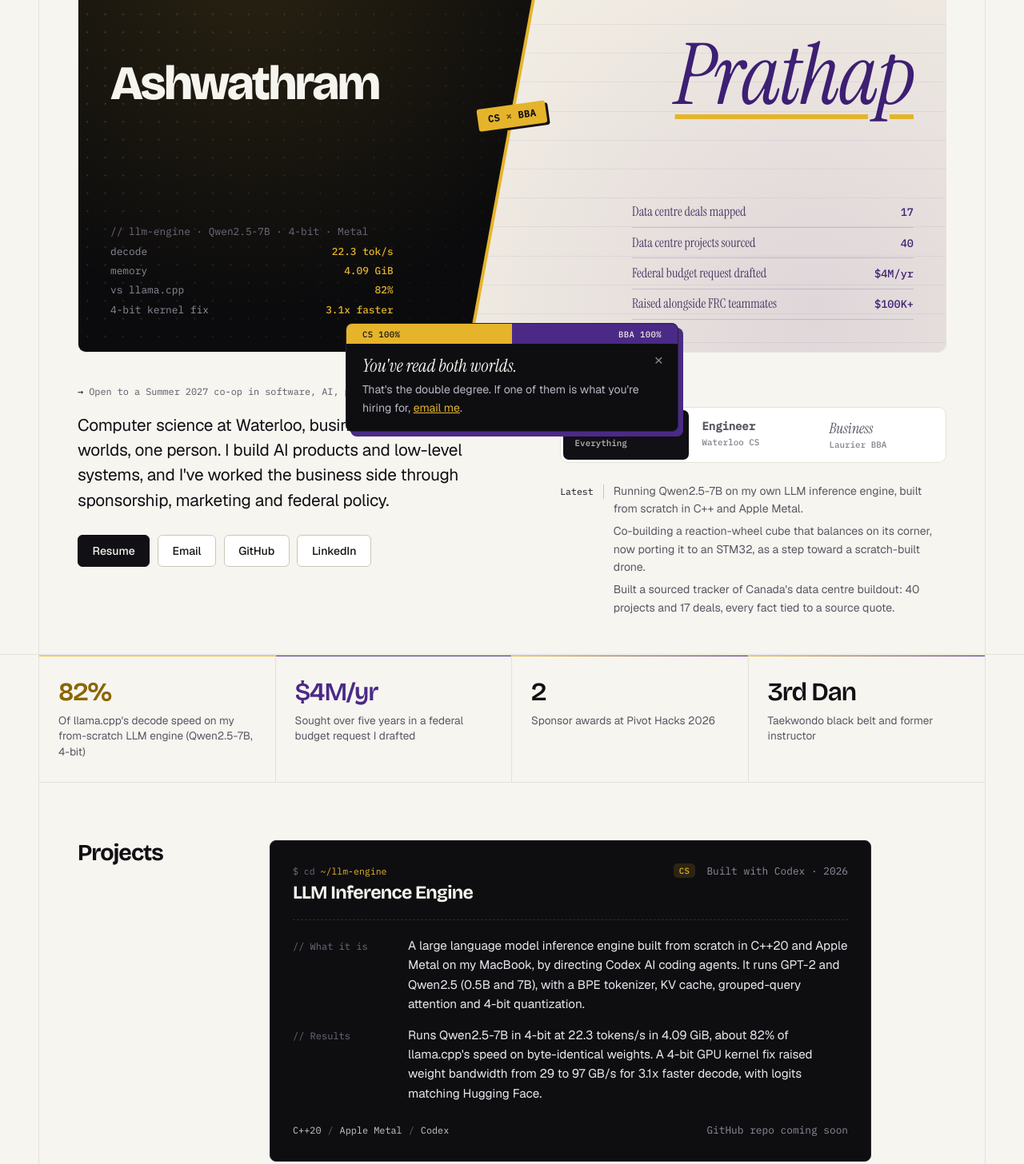
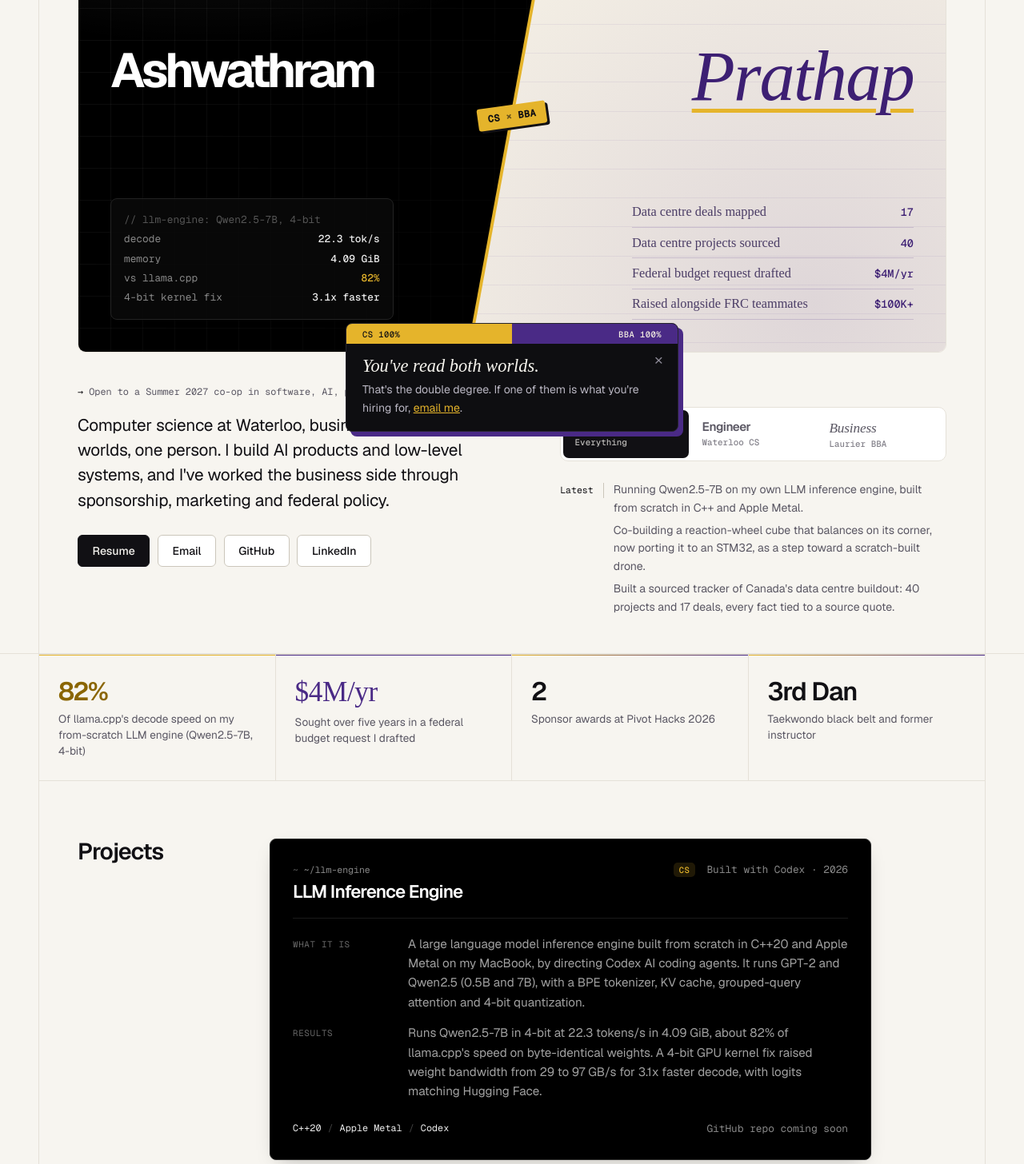
Before and after one commit to ashwathram-prathap/ashwathram-prathap.github.io, a plain HTML site: page index.html in a window 1280 px wide. Shown: the part 240-1696 px from the top of the page at 80% size. Drawn offline with nearby package versions, Linux system fonts and the light colour scheme; no server answers.

Commit message:
CS side in Vercel style (Geist, black, hairlines), business side in Times
Co-Authored-By: Claude Opus 5.5 <noreply@anthropic.com>
Claude-Session: https://claude.ai/code/session_01W23npetqmXsqkgSiX6k1da

```diff
--- a/index.html
+++ b/index.html
@@ -91,7 +91,7 @@
   <link rel="icon" href="favicon.svg" type="image/svg+xml">
   <link rel="preconnect" href="https://fonts.googleapis.com">
   <link rel="preconnect" href="https://fonts.gstatic.com" crossorigin>
-  <link href="https://fonts.googleapis.com/css2?family=Bricolage+Grotesque:opsz,wght@12..96,500..800&family=Geist:wght@400;500;600&family=IBM+Plex+Mono:wght@400;500&family=Instrument+Serif:ital@0;1&display=swap" rel="stylesheet">
+  <link href="https://fonts.googleapis.com/css2?family=Geist:wght@400;500;600;700&family=Geist+Mono:wght@400;500&family=Tinos:ital,wght@0,400;0,700;1,400&display=swap" rel="stylesheet">
   <link rel="stylesheet" href="styles.css">
 </head>
 <body>
@@ -129,7 +129,7 @@
             <p class="world-label">University of Waterloo <span>Computer Science</span></p>
             <p class="world-name" aria-hidden="true">Ashwathram<span class="caret"></span></p>
             <div class="term" role="group" aria-label="LLM inference engine benchmark">
-              <p class="term-c">// llm-engine · Qwen2.5-7B · 4-bit · Metal</p>
+              <p class="term-c">// llm-engine: Qwen2.5-7B, 4-bit</p>
               <p><span>decode</span><b>22.3 tok/s</b></p>
               <p><span>memory</span><b>4.09 GiB</b></p>
               <p><span>vs llama.cpp</span><b>82%</b></p>
--- a/styles.css
+++ b/styles.css
@@ -26,9 +26,9 @@
   --accent: var(--fg);
 
   --sans: "Geist", "Inter", "Helvetica Neue", Arial, sans-serif;
-  --mono: "IBM Plex Mono", ui-monospace, "SF Mono", Menlo, monospace;
-  --grotesk: "Bricolage Grotesque", "Geist", "Helvetica Neue", Arial, sans-serif;
-  --serif: "Instrument Serif", "Iowan Old Style", Georgia, serif;
+  --mono: "Geist Mono", ui-monospace, "SF Mono", Menlo, monospace;
+  --grotesk: "Geist", "Helvetica Neue", Arial, sans-serif;
+  --serif: "Times New Roman", "Tinos", Times, serif;
   --display: var(--grotesk);
   --pad: 3rem;
   color-scheme: light;
@@ -77,7 +77,7 @@
 }
 
 /* The lens changes the page's accent and its display type */
-:root[data-lens="tech"] { --accent: var(--cs); --display: var(--mono); }
+:root[data-lens="tech"] { --accent: var(--cs); --display: var(--sans); }
 :root[data-lens="biz"] { --accent: var(--bba); --display: var(--serif); }
 
 /* Filtering: anything tagged with data-show appears only in the views it lists */
@@ -219,8 +219,8 @@ main > .frame::after {
   padding: 0 var(--pad);
 }
 .wordmark {
-  font-family: var(--grotesk);
-  font-weight: 700;
+  font-family: var(--sans);
+  font-weight: 600;
   font-size: 0.95rem;
   letter-spacing: -0.01em;
   text-decoration: none;
@@ -230,7 +230,7 @@ main > .frame::after {
   font-family: var(--serif);
   font-style: italic;
   font-weight: 400;
-  font-size: 1.1rem;
+  font-size: 1.02rem;
   color: var(--bba);
 }
 .sections {
@@ -299,7 +299,7 @@ main > .frame::after {
 }
 .lens-btn:hover { color: var(--fg); }
 .lens-btn[aria-pressed="true"] { background: var(--fg); color: var(--bg); }
-.lens-btn[data-lens="tech"][aria-pressed="true"] { background: #111014; color: var(--gold); }
+.lens-btn[data-lens="tech"][aria-pressed="true"] { background: #000; color: #FFF; box-shadow: inset 0 0 0 1px #333; }
 .lens-btn[data-lens="biz"][aria-pressed="true"] { background: #4A2A86; color: #F4EEE2; }
 
 .lens-big {
@@ -319,8 +319,8 @@ main > .frame::after {
   font: 600 0.95rem/1.1 var(--sans);
   letter-spacing: -0.01em;
 }
-.lens-big .lens-btn[data-lens="tech"] b { font-family: var(--mono); font-size: 0.88rem; }
-.lens-big .lens-btn[data-lens="biz"] b { font-family: var(--serif); font-style: italic; font-weight: 400; font-size: 1.15rem; }
+.lens-big .lens-btn[data-lens="tech"] b { letter-spacing: -0.03em; }
+.lens-big .lens-btn[data-lens="biz"] b { font-family: var(--serif); font-style: italic; font-weight: 400; font-size: 1.08rem; }
 .lens-big .lens-btn span { font-size: 0.68rem; opacity: 0.75; }
 .lens-q {
   margin: 0 0 0.6rem;
@@ -353,17 +353,19 @@ main > .frame::after {
 }
 .world-cs {
   background:
-    radial-gradient(circle at 20% 15%, rgba(229, 180, 43, 0.14), transparent 45%),
-    #0B0B0D;
-  color: #EDECF0;
+    radial-gradient(ellipse 60% 50% at 15% 0%, rgba(255, 255, 255, 0.09), transparent 70%),
+    #000;
+  color: #EDEDED;
   clip-path: polygon(0 0, calc((var(--seam) + var(--tilt)) * 1%) 0, calc((var(--seam) - var(--tilt)) * 1%) 100%, 0 100%);
 }
 .world-cs::before {
   content: "";
   position: absolute;
   inset: 0;
-  background-image: radial-gradient(rgba(229, 180, 43, 0.22) 1px, transparent 1.4px);
-  background-size: 1.4rem 1.4rem;
+  background-image:
+    linear-gradient(rgba(255, 255, 255, 0.06) 1px, transparent 1px),
+    linear-gradient(90deg, rgba(255, 255, 255, 0.06) 1px, transparent 1px);
+  background-size: 2.5rem 2.5rem;
   -webkit-mask-image: linear-gradient(120deg, #000, transparent 70%);
   mask-image: linear-gradient(120deg, #000, transparent 70%);
 }
@@ -405,7 +407,7 @@ main > .frame::after {
   opacity: 0.8;
 }
 .world-label span { opacity: 0.6; }
-.world-bba .world-label { font-family: var(--serif); font-size: 1rem; letter-spacing: 0; }
+.world-bba .world-label { font-family: var(--serif); font-size: 1.02rem; letter-spacing: 0; opacity: 0.9; }
 .world-bba .world-label span { font-style: italic; }
 
 .world-name {
@@ -414,11 +416,11 @@ main > .frame::after {
   white-space: nowrap;
 }
 .world-cs .world-name {
-  font-family: var(--grotesk);
-  font-weight: 800;
-  letter-spacing: -0.045em;
+  font-family: var(--sans);
+  font-weight: 700;
+  letter-spacing: -0.065em;
   font-size: clamp(1.8rem, 17cqi, 7.5rem);
-  color: #F6F4EE;
+  color: #FFF;
 }
 .caret {
   display: inline-block;
@@ -435,7 +437,8 @@ main > .frame::after {
   font-style: italic;
   font-weight: 400;
   letter-spacing: -0.02em;
-  font-size: clamp(2.2rem, 30cqi, 9.5rem);
+  font-size: clamp(2.2rem, 25cqi, 8.5rem);
+  font-weight: 400;
   color: #3D1F73;
   text-decoration: underline;
   text-decoration-color: var(--gold);
@@ -447,13 +450,18 @@ main > .frame::after {
   font-family: var(--mono);
   font-size: 0.8rem;
   line-height: 1.9;
-  color: #C9C7CF;
+  color: #A1A1A1;
   width: min(100%, 23rem);
+  padding: 0.9rem 1rem;
+  border: 1px solid #222;
+  border-radius: 8px;
+  background: rgba(10, 10, 10, 0.85);
 }
 .term p { margin: 0; display: flex; justify-content: space-between; gap: 1rem; }
-.term p span { color: #8F8C99; }
-.term p b { font-weight: 500; color: var(--gold); }
-.term .term-c { color: #6F6C7A; }
+.term p span { color: #888; }
+.term p b { font-weight: 500; color: #EDEDED; }
+.term p:nth-child(4) b { color: var(--gold); }
+.term .term-c { color: #555; }
 
 .ledger {
   margin: 0;
@@ -551,8 +559,8 @@ main > .frame::after {
   color: var(--fg);
   letter-spacing: -0.01em;
 }
-:root[data-lens="biz"] .intro .lede { font-family: var(--serif); font-size: clamp(1.3rem, 2.3vw, 1.6rem); line-height: 1.35; letter-spacing: 0; }
-:root[data-lens="tech"] .intro .lede { font-family: var(--mono); font-size: clamp(0.95rem, 1.5vw, 1.05rem); line-height: 1.7; letter-spacing: 0; }
+:root[data-lens="biz"] .intro .lede { font-family: var(--serif); font-size: clamp(1.2rem, 2.1vw, 1.45rem); line-height: 1.45; letter-spacing: 0; }
+:root[data-lens="tech"] .intro .lede { letter-spacing: -0.02em; }
 
 .actions {
   display: flex;
@@ -715,8 +723,10 @@ main > .frame::after {
   letter-spacing: -0.035em;
   font-variant-numeric: tabular-nums;
 }
-:root[data-lens="biz"] .stats dt { font-weight: 400; font-size: 2.4rem; letter-spacing: -0.01em; }
-:root[data-lens="tech"] .stats dt { font-size: 1.7rem; letter-spacing: -0.02em; font-weight: 500; }
+:root[data-lens="biz"] .stats dt { font-weight: 400; font-size: 2.3rem; letter-spacing: -0.01em; }
+.stats [data-side="bba"] dt { font-family: var(--serif); font-weight: 400; letter-spacing: -0.01em; font-size: 2.2rem; }
+.stats [data-side="cs"] dt { font-family: var(--sans); letter-spacing: -0.05em; }
+:root[data-lens="tech"] .stats dt { letter-spacing: -0.05em; }
 .stats [data-side="cs"] dt { color: var(--cs); }
 .stats [data-side="bba"] dt { color: var(--bba); }
 .stats dd {
@@ -751,14 +761,13 @@ h2 {
   margin: 0;
   font-family: var(--display);
   font-size: 1.8rem;
-  font-weight: 700;
+  font-weight: 600;
   letter-spacing: -0.035em;
   line-height: 1.1;
   scroll-margin-top: 5.5rem;
 }
-:root[data-lens="biz"] h2 { font-style: italic; font-weight: 400; font-size: 2.1rem; letter-spacing: -0.01em; }
-:root[data-lens="tech"] h2 { font-size: 1.2rem; font-weight: 500; letter-spacing: -0.02em; }
-:root[data-lens="tech"] .block h2::before { content: "## "; color: var(--cs); }
+:root[data-lens="biz"] h2 { font-weight: 400; font-size: 2.15rem; letter-spacing: -0.015em; }
+:root[data-lens="tech"] h2 { font-weight: 600; letter-spacing: -0.045em; }
 .block-body { max-width: 47rem; min-width: 0; }
 
 h3 {
@@ -790,7 +799,7 @@ h3 {
   margin-bottom: 1.25rem;
   border-bottom: 1px solid var(--border);
 }
-.project-head h3 { font-family: var(--grotesk); font-size: 1.45rem; font-weight: 700; letter-spacing: -0.03em; }
+.project-head h3 { font-family: var(--sans); font-size: 1.4rem; font-weight: 600; letter-spacing: -0.04em; }
 .project-head p { margin: 0; }
 .path {
   display: block;
@@ -799,20 +808,23 @@ h3 {
   letter-spacing: 0;
   color: var(--gold);
 }
-.path::before { content: "$ cd "; color: #6F6C7A; }
+.path::before { content: "~ "; color: #555; }
+.path { color: #888; }
 
 .project[data-side="cs"] {
-  background: #0E0E11;
-  border-color: #26252C;
-  color: #E9E7EE;
+  background: #000;
+  border-color: #222;
+  color: #EDEDED;
+  box-shadow: 0 0 0 1px rgba(0, 0, 0, 0.04), 0 8px 24px -12px rgba(0, 0, 0, 0.35);
 }
-.project[data-side="cs"]:hover { border-color: rgba(229, 180, 43, 0.55); }
-.project[data-side="cs"] .project-head { border-bottom: 1px dashed #2E2D35; }
-.project[data-side="cs"] h3 { color: #F6F4EE; }
-.project[data-side="cs"] .mono { color: #8F8C99; }
-.project[data-side="cs"] .facts dt { color: #6F6C7A; }
-.project[data-side="cs"] .facts dt::before { content: "// "; }
-.project[data-side="cs"] .chips li { color: #C9C7CF; }
+.project[data-side="cs"]:hover { border-color: #444; }
+.project[data-side="cs"] .project-head { border-bottom: 1px solid #1A1A1A; }
+.project[data-side="cs"] h3 { color: #FFF; }
+.project[data-side="cs"] .mono { color: #888; }
+.project[data-side="cs"] .facts dd { color: #A1A1A1; }
+.project[data-side="cs"] .facts dt { color: #666; text-transform: uppercase; font-size: 0.68rem; letter-spacing: 0.06em; }
+.project[data-side="cs"] .chips li { color: #EDEDED; }
+.project[data-side="cs"] .chips li + li::before { color: #444; opacity: 1; }
 .project[data-side="cs"] .side-tag { color: var(--gold); background: rgba(229, 180, 43, 0.14); }
 
 .project[data-side="both"] {
@@ -825,9 +837,10 @@ h3 {
 }
 .project[data-side="both"]:hover { border-color: #CDBFA8; border-left-color: #4A2A86; }
 .project[data-side="both"] .project-head { border-bottom: 1px solid rgba(74, 42, 134, 0.2); }
-.project[data-side="both"] h3 { font-family: var(--serif); font-style: italic; font-weight: 400; font-size: 1.85rem; letter-spacing: -0.01em; color: #3D1F73; }
+.project[data-side="both"] h3 { font-family: var(--serif); font-style: italic; font-weight: 400; font-size: 1.75rem; letter-spacing: -0.01em; color: #3D1F73; }
+.project[data-side="both"] .facts dd { font-family: var(--serif); font-size: 1.05rem; line-height: 1.5; }
 .project[data-side="both"] .mono { color: #6B5E86; }
-.project[data-side="both"] .facts dt { font-family: var(--serif); font-style: italic; font-size: 0.95rem; color: #6B5E86; }
+.project[data-side="both"] .facts dt { font-family: var(--serif); font-variant: small-caps; letter-spacing: 0.04em; font-size: 1rem; color: #6B5E86; }
 .project[data-side="both"] .chips li { color: #5E4E7E; }
 .project[data-side="both"] .side-tag { color: #3D1F73; background: linear-gradient(90deg, rgba(229, 180, 43, 0.3), rgba(74, 42, 134, 0.14)); }
 .project[data-side="both"] .text-link { text-decoration-color: rgba(74, 42, 134, 0.4); }
@@ -917,7 +930,8 @@ h3 {
   grid-template-columns: 1fr auto;
   column-gap: 1.5rem;
 }
-.row[data-side="bba"] h3 { font-family: var(--serif); font-weight: 400; font-size: 1.35rem; letter-spacing: -0.005em; }
+.row[data-side="bba"] h3 { font-family: var(--serif); font-weight: 700; font-size: 1.25rem; letter-spacing: 0; }
+.row[data-side="bba"] ul, .row[data-side="bba"] .org { font-family: var(--serif); font-size: 1.05rem; }
 .row .org {
   grid-column: 1;
   margin: 0.3rem 0 0;
@@ -955,12 +969,14 @@ h3 {
   border-radius: 8px;
   border: 1px solid var(--border);
 }
-.edu-card[data-side="cs"] { background: #0B0B0D; color: #EDECF0; border-color: #24232A; }
-.edu-card[data-side="cs"] .mono { color: var(--gold); }
-.edu-card[data-side="cs"] .org { color: #A3A1AB; }
+.edu-card[data-side="cs"] { background: #000; color: #EDEDED; border-color: #222; }
+.edu-card[data-side="cs"] h3 { letter-spacing: -0.035em; }
+.edu-card[data-side="cs"] .mono { color: #888; }
+.edu-card[data-side="cs"] .org { color: #A1A1A1; }
 .edu-card[data-side="bba"] { background: #F3EEE4; color: #2A1A4A; border-color: #E2D9C8; }
 .edu-card[data-side="bba"] .mono { color: #4A2A86; }
 .edu-card[data-side="bba"] h3 { font-family: var(--serif); font-style: italic; font-weight: 400; font-size: 1.45rem; letter-spacing: 0; }
+.edu-card[data-side="bba"] .org { font-family: var(--serif); font-size: 1rem; }
 .edu-card[data-side="bba"] .org { color: #5E4E7E; }
 .edu-card p { margin: 0; }
 .edu-card h3 { margin: 0.5rem 0 0.35rem; font-size: 1.2rem; }
```
